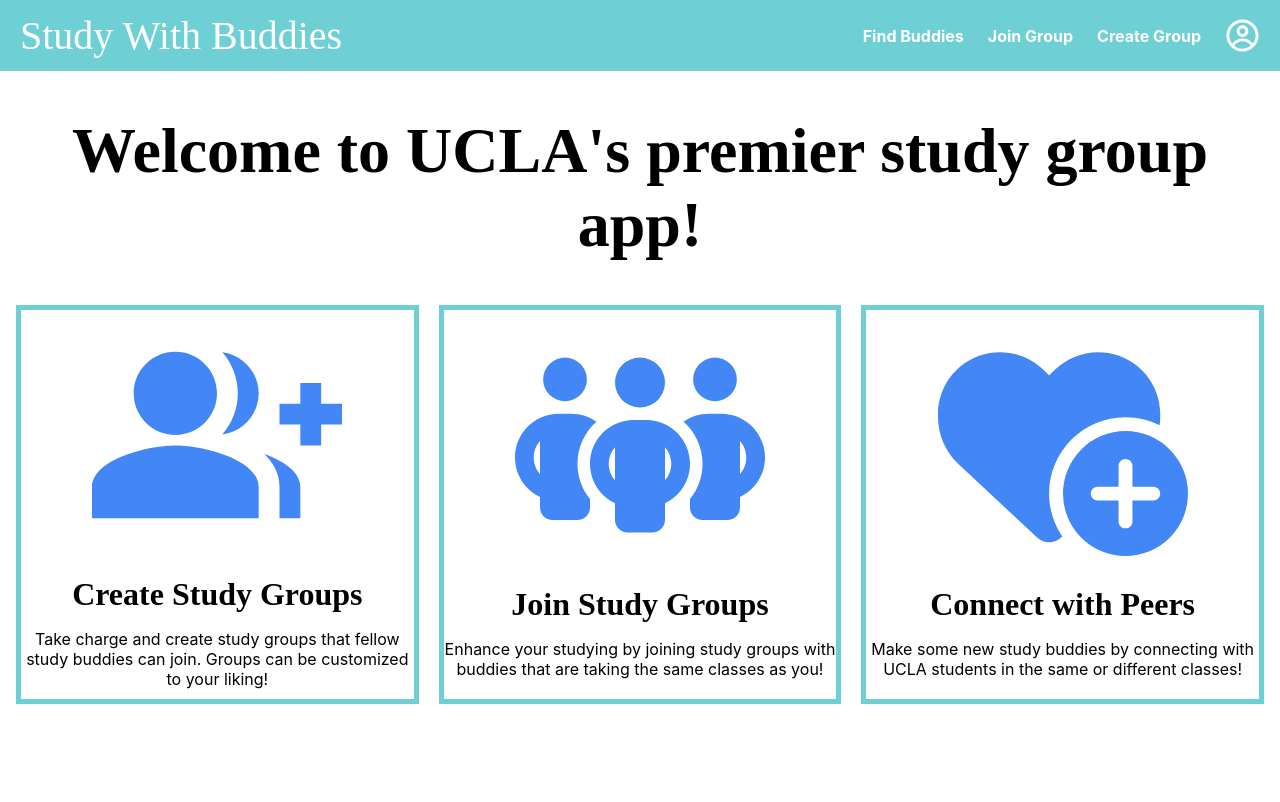
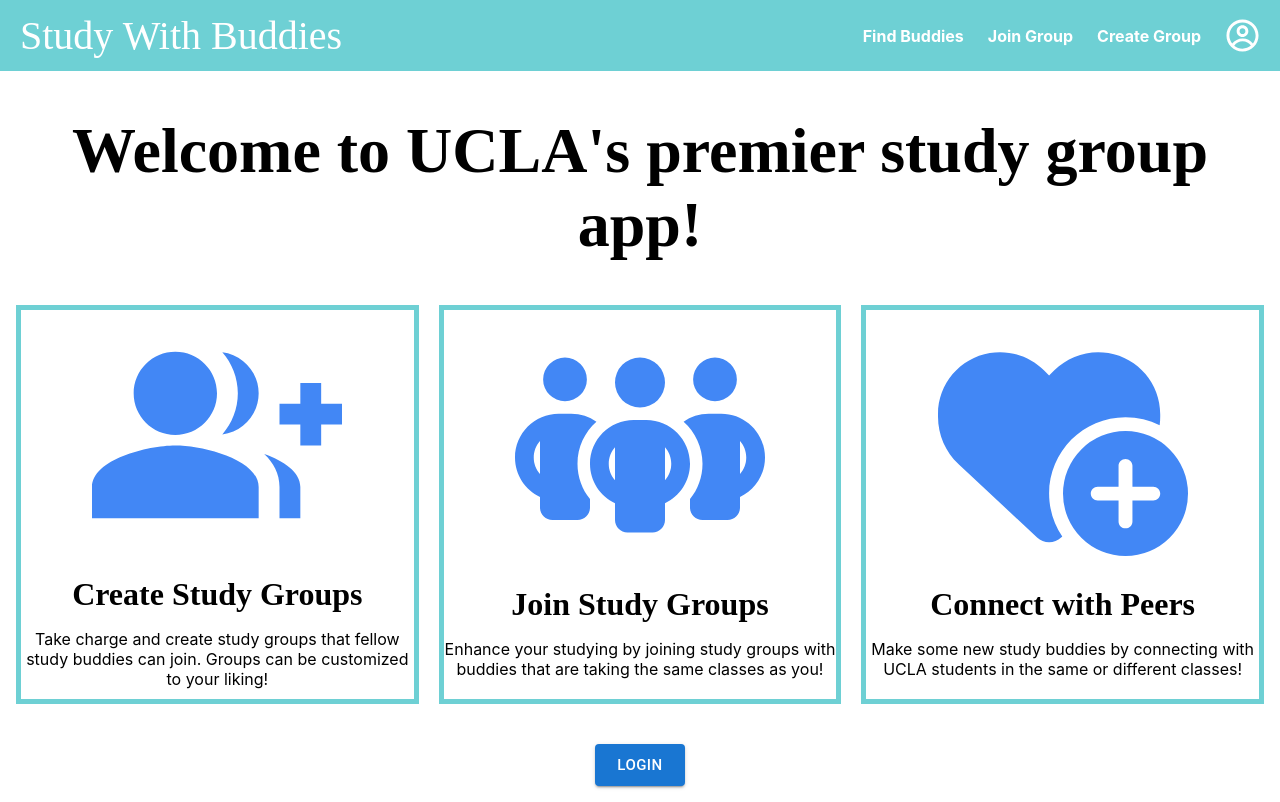
Before and after one commit to apant123/Study-with-buddies, a React (Create React App) app: page / in a window 1280 px wide. Built offline with nearby package versions, Linux system fonts and the light colour scheme.

Commit message:
Added log in button

```diff
--- a/src/components/Home.js
+++ b/src/components/Home.js
@@ -1,8 +1,6 @@
-import { Stack} from '@mui/material';
+import { Stack, Button } from '@mui/material';
 import { MdGroupAdd } from "react-icons/md";
 import { FaPeopleGroup, FaHeartCirclePlus } from "react-icons/fa6";
-
-
 
 export default function Home() {
   return (
@@ -27,6 +25,11 @@
           <p>Make some new study buddies by connecting with UCLA students in the same or different classes!</p>
         </Stack>
       </div>
+      <div style={{ marginTop: 40, textAlign: 'center' }}>
+        <Button variant="contained" color="primary" size="large">
+          Login
+        </Button>
+      </div>
     </>
   );
 }
```
